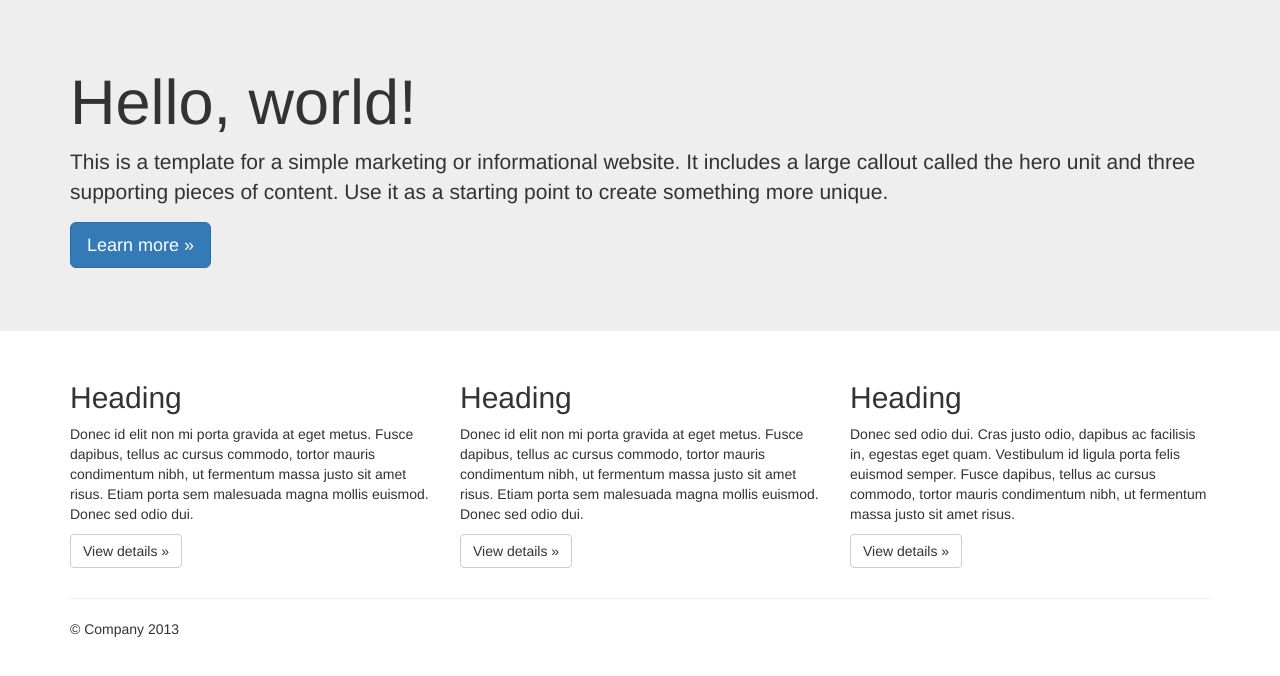
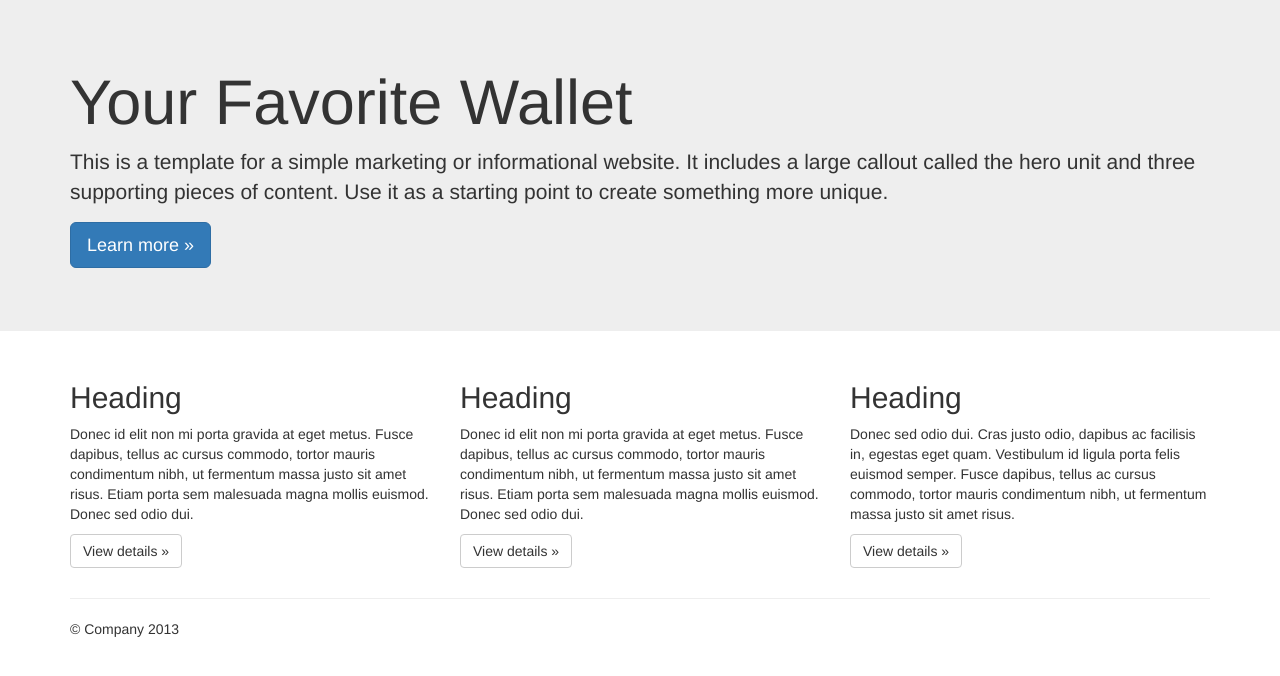
Before and after one commit to supershabam/madewithrealbeard, a plain HTML site: page index.html in a window 1280 px wide. Drawn offline with nearby package versions, Linux system fonts and the light colour scheme.

Commit message:
headline

```diff
--- a/index.html
+++ b/index.html
@@ -19,7 +19,7 @@
     <!-- Main jumbotron for a primary marketing message or call to action -->
     <div class="jumbotron">
       <div class="container">
-        <h1>Hello, world!</h1>
+        <h1>Your Favorite Wallet</h1>
         <p>This is a template for a simple marketing or informational website. It includes a large callout called the hero unit and three supporting pieces of content. Use it as a starting point to create something more unique.</p>
         <p><a class="btn btn-primary btn-lg">Learn more &raquo;</a></p>
       </div>
```
